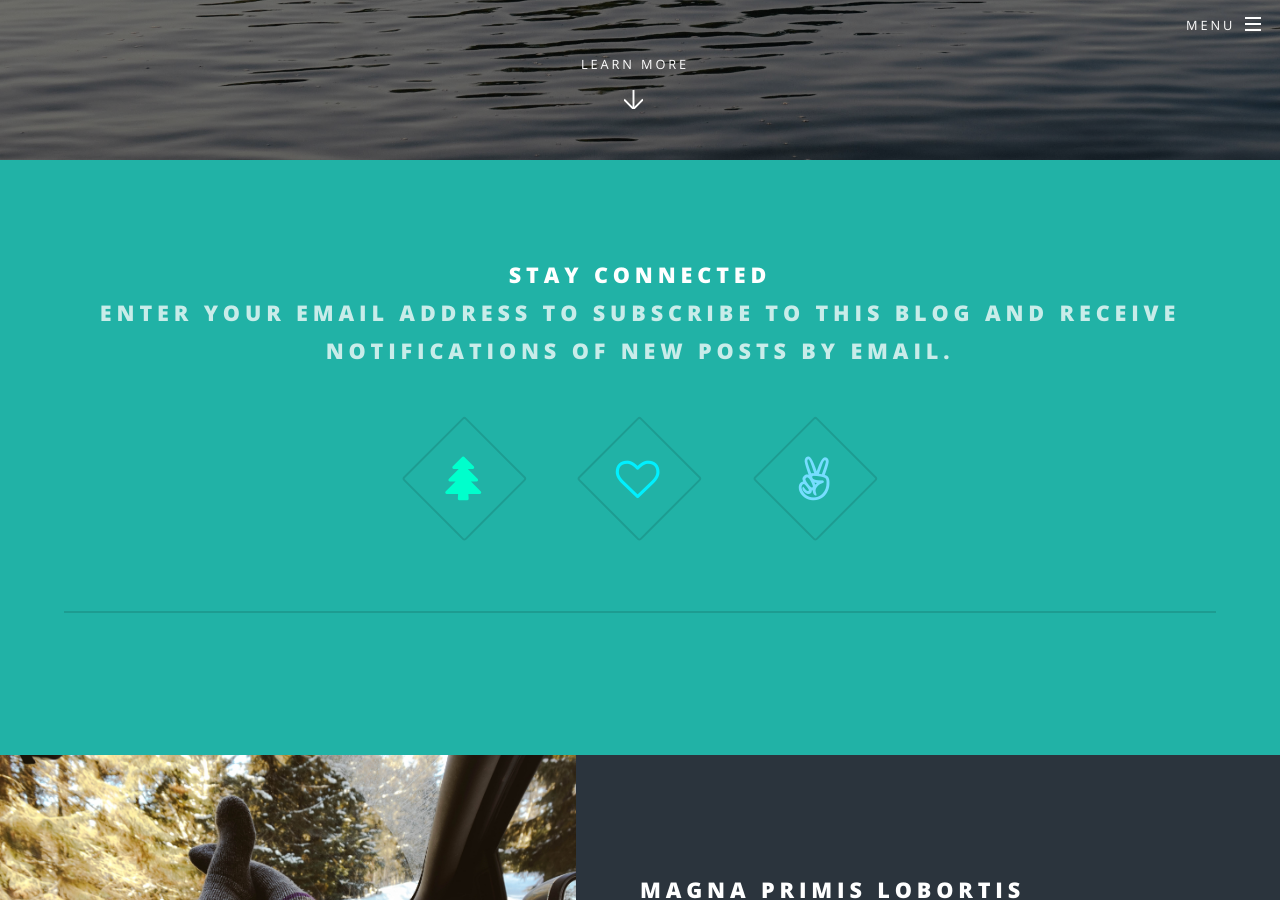
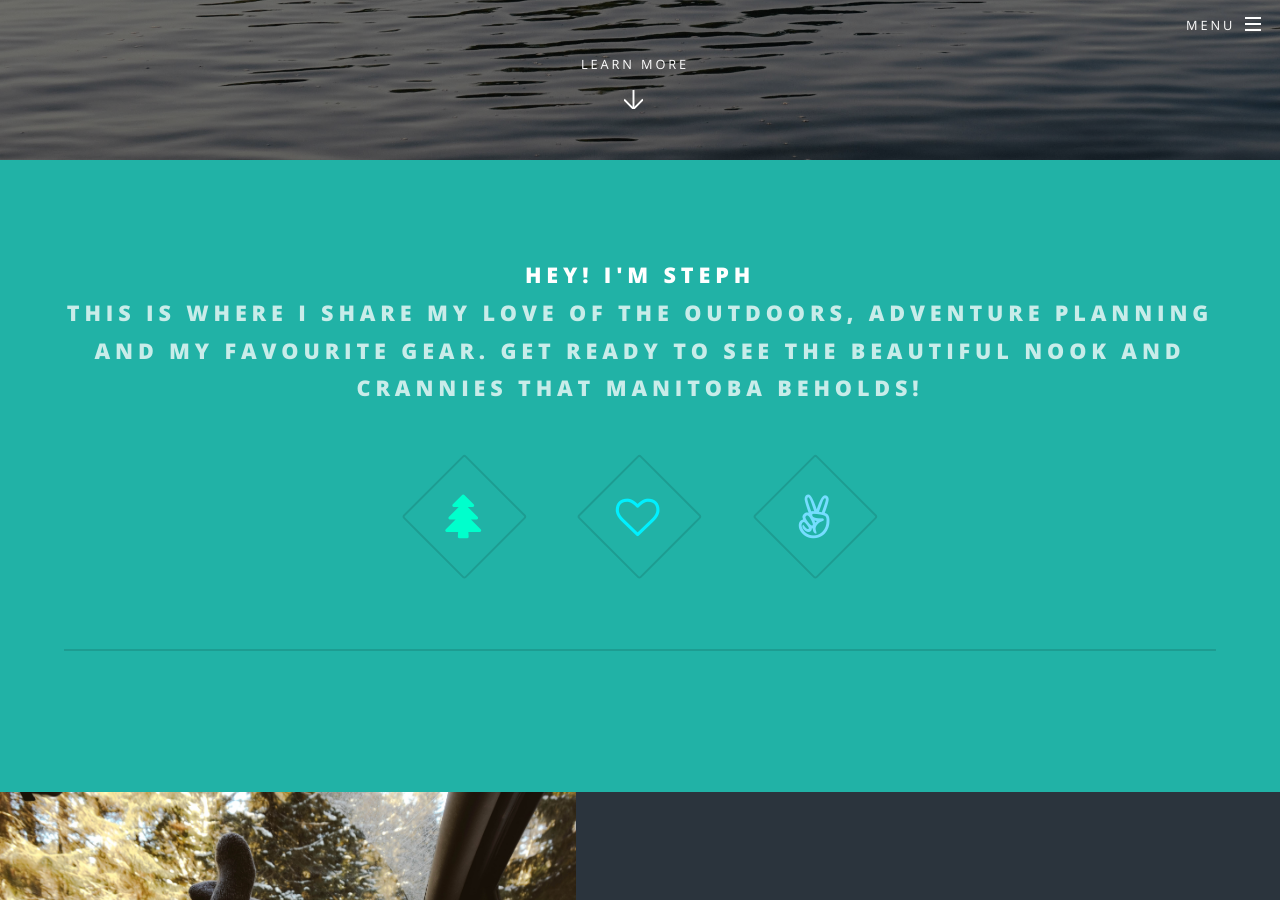
Before and after one commit to stephexplores/website, a Jekyll site: the page built from index.html, in a window 1280 px wide and 900 px high, scrolled down 740 px. Built offline with Jekyll 4.4.1, drawn with Linux system fonts in a browser that asks for light colours.

Commit message:
Changes to Bio (ish)

```diff
--- a/index.html
+++ b/index.html
@@ -17,8 +17,8 @@ layout: landing
 					<section id="one" class="wrapper style1 special">
 						<div class="inner">
 							<header class="major">
-								<h2>Stay Connected<br />
-								<p>Enter your email address to subscribe to this blog and receive notifications of new posts by email.</p>
+								<h2>Hey! I'm Steph<br />
+								<p> This is where I share my love of the outdoors, adventure planning and my favourite gear. Get ready to see the beautiful nook and crannies that Manitoba beholds!</p>
 							</inner>
 							<ul class="icons major">
 								<li><span class="icon fa-tree major style1"><span class="label">Lorem</span></span></li>
```
